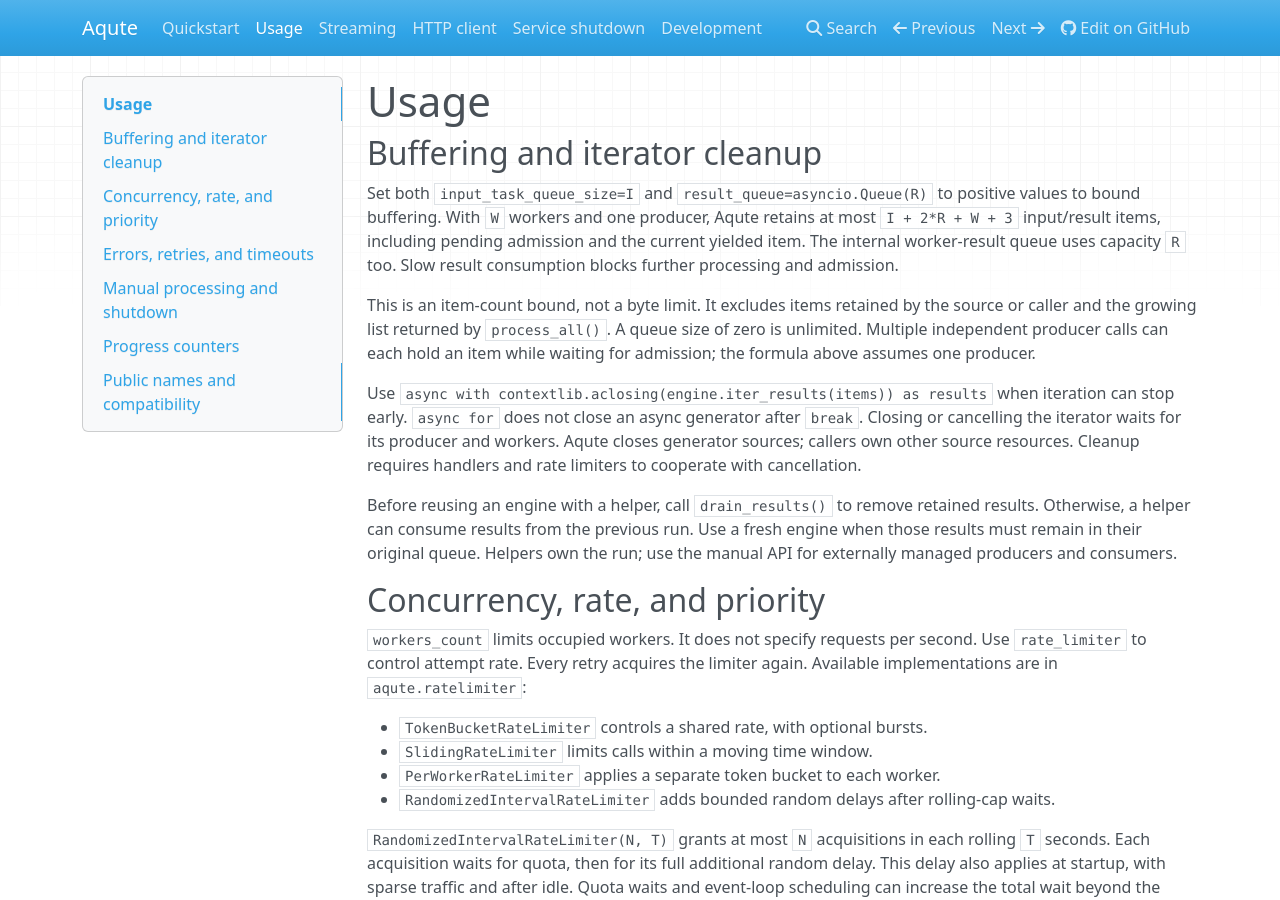
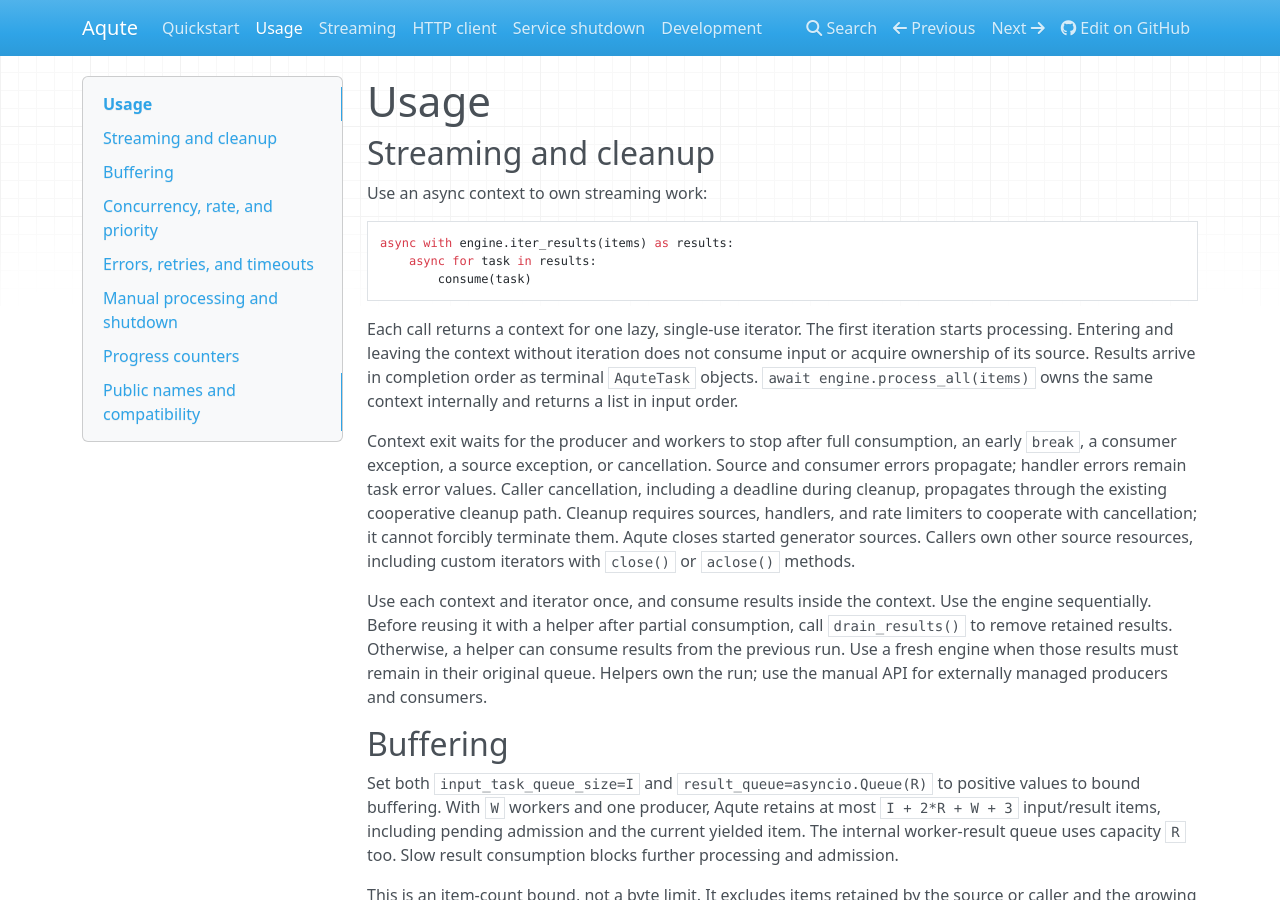
Before and after one commit to insomnes/aqute, an MkDocs documentation site: the page built from docs/usage.md, in a window 1280 px wide and 900 px high. Built offline with MkDocs 1.6.1, drawn with Linux system fonts in a browser that asks for light colours; nearby versions of some CDN libraries; some of the changed text lies outside the part shown.

Commit message:
feat: manage streaming cleanup with an async context

````diff
--- a/docs/usage.md
+++ b/docs/usage.md
@@ -1,6 +1,38 @@
 # Usage
 
-## Buffering and iterator cleanup
+## Streaming and cleanup
+
+Use an async context to own streaming work:
+
+```python
+async with engine.iter_results(items) as results:
+    async for task in results:
+        consume(task)
+```
+
+Each call returns a context for one lazy, single-use iterator. The first iteration
+starts processing. Entering and leaving the context without iteration does not
+consume input or acquire ownership of its source. Results arrive in completion
+order as terminal `AquteTask` objects. `await engine.process_all(items)` owns the
+same context internally and returns a list in input order.
+
+Context exit waits for the producer and workers to stop after full consumption,
+an early `break`, a consumer exception, a source exception, or cancellation.
+Source and consumer errors propagate; handler errors remain task error values.
+Caller cancellation, including a deadline during cleanup, propagates through the
+existing cooperative cleanup path. Cleanup requires sources, handlers, and rate
+limiters to cooperate with cancellation; it cannot forcibly terminate them.
+Aqute closes started generator sources. Callers own other source resources,
+including custom iterators with `close()` or `aclose()` methods.
+
+Use each context and iterator once, and consume results inside the context.
+Use the engine sequentially. Before reusing it with a helper after partial
+consumption, call `drain_results()` to remove retained results. Otherwise, a helper
+can consume results from the previous run. Use a fresh engine when those results
+must remain in their original queue. Helpers own the run; use the manual API for
+externally managed producers and consumers.
+
+## Buffering
 
 Set both `input_task_queue_size=I` and `result_queue=asyncio.Queue(R)` to positive
 values to bound buffering. With `W` workers and one producer, Aqute retains at most
@@ -12,17 +44,6 @@ This is an item-count bound, not a byte limit. It excludes items retained by the
 source or caller and the growing list returned by `process_all()`. A queue size of
 zero is unlimited. Multiple independent producer calls can each hold an item
 while waiting for admission; the formula above assumes one producer.
-
-Use `async with contextlib.aclosing(engine.iter_results(items)) as results` when
-iteration can stop early. `async for` does not close an async generator after
-`break`. Closing or cancelling the iterator waits for its producer and workers.
-Aqute closes generator sources; callers own other source resources. Cleanup
-requires handlers and rate limiters to cooperate with cancellation.
-
-Before reusing an engine with a helper, call `drain_results()` to remove retained
-results. Otherwise, a helper can consume results from the previous run. Use a
-fresh engine when those results must remain in their original queue. Helpers own
-the run; use the manual API for externally managed producers and consumers.
 
 ## Concurrency, rate, and priority
 
@@ -163,9 +184,50 @@ breaking release; no removal version is currently scheduled.
 | `get_task_result()` | `await get_result()` |
 | `extract_all_results()` | `drain_results()` |
 | `apply_to_all(items)` | `await process_all(items)` |
-| `apply_to_each(items)` | `iter_results(items)` |
+| `apply_to_each(items)` | `async with iter_results(items) as results` |
 
 `start()`, `stop()`, and `add_task()` keep their names. Generic handler input and
 result types are preserved through both interfaces and the async context manager.
 For example, a handler accepting `int` makes `add_task("text")` a type error;
 this is an intentionally invalid call, not a runnable usage example.
+
+### Managed streaming migration
+
+This is a pre-1.0 signature and typing break for `iter_results()`. It is now a
+regular method returning
+`AbstractAsyncContextManager[AsyncIterator[AquteTask[TData, TResult]]]`, rather
+than an async generator returning `AsyncGenerator[AquteTask[TData, TResult]]`.
+The input remains `Iterable[TData] | AsyncIterable[TData]`; the keyword-only
+`submission_batch_size: int = 1` is unchanged. Validation still occurs on first
+iteration, before input consumption. No extra import or exported type is needed
+for normal use.
+
+Before:
+
+```python
+from contextlib import aclosing
+
+async with aclosing(engine.iter_results(items)) as results:
+    async for task in results:
+        consume(task)
+```
+
+After:
+
+```python
+async with engine.iter_results(items) as results:
+    async for task in results:
+        consume(task)
+```
+
+Also replace bare `async for task in engine.iter_results(items)` with the new
+context form. Call `anext(results)` on the iterator yielded by the context.
+Do not call `aclose()` on the context returned by `iter_results()`.
+
+Deprecated `apply_to_each(items)` retains its `AsyncGenerator` return type and
+warning. Existing `async for` callers still work. Use
+`async with contextlib.aclosing(engine.apply_to_each(items)) as results` or
+explicitly await that generator's `aclose()` when stopping early. Its compatibility
+wrapper shares the same processing and cleanup path; migrate new code to the
+managed `iter_results()` form. `process_all()` keeps its coroutine signature and
+ordered list return type.
````
Also changed, not shown: 10 other files.
